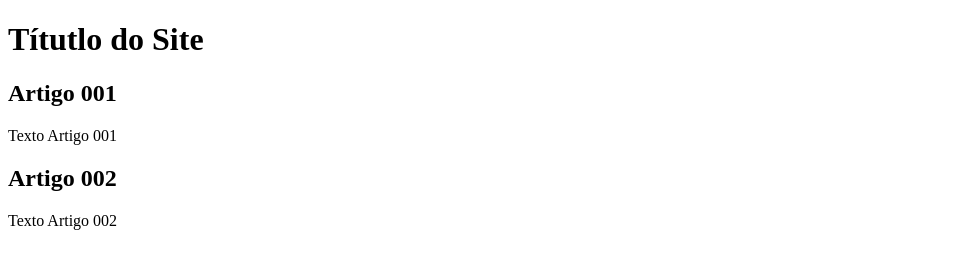
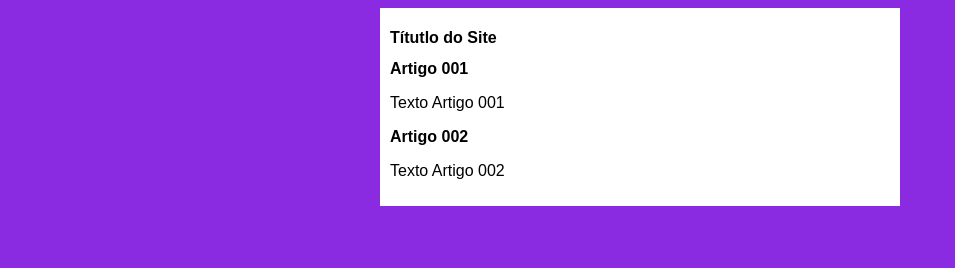
Before and after one commit to rafaelrestelatto/projeto-site, a plain HTML site: page index.html in a window 1280 px wide. Shown: the whole page, without its empty margins (0-955 px from the left). Drawn offline with Linux system fonts and the light colour scheme.

Commit message:
Iniciei o Design

```diff
--- /dev/null
+++ b/estilos/style.css
@@ -0,0 +1,17 @@
+* {
+    font-family: Arial, Helvetica, sans-serif;
+    font-size: 16px;
+}
+
+body{
+    background-color: blueviolet;
+
+}
+
+main {
+    background-color: white;
+    width: 500px;
+    margin: auto;
+    padding: 10px;
+    box-shadow: black;
+}
--- a/index.html
+++ b/index.html
@@ -4,6 +4,7 @@
     <meta charset="UTF-8">
     <meta name="viewport" content="width=device-width, initial-scale=1.0">
     <title>Título do Site</title>
+    <link rel="stylesheet" href="estilos/style.css">
 </head>
 <body>
     <main>
```
